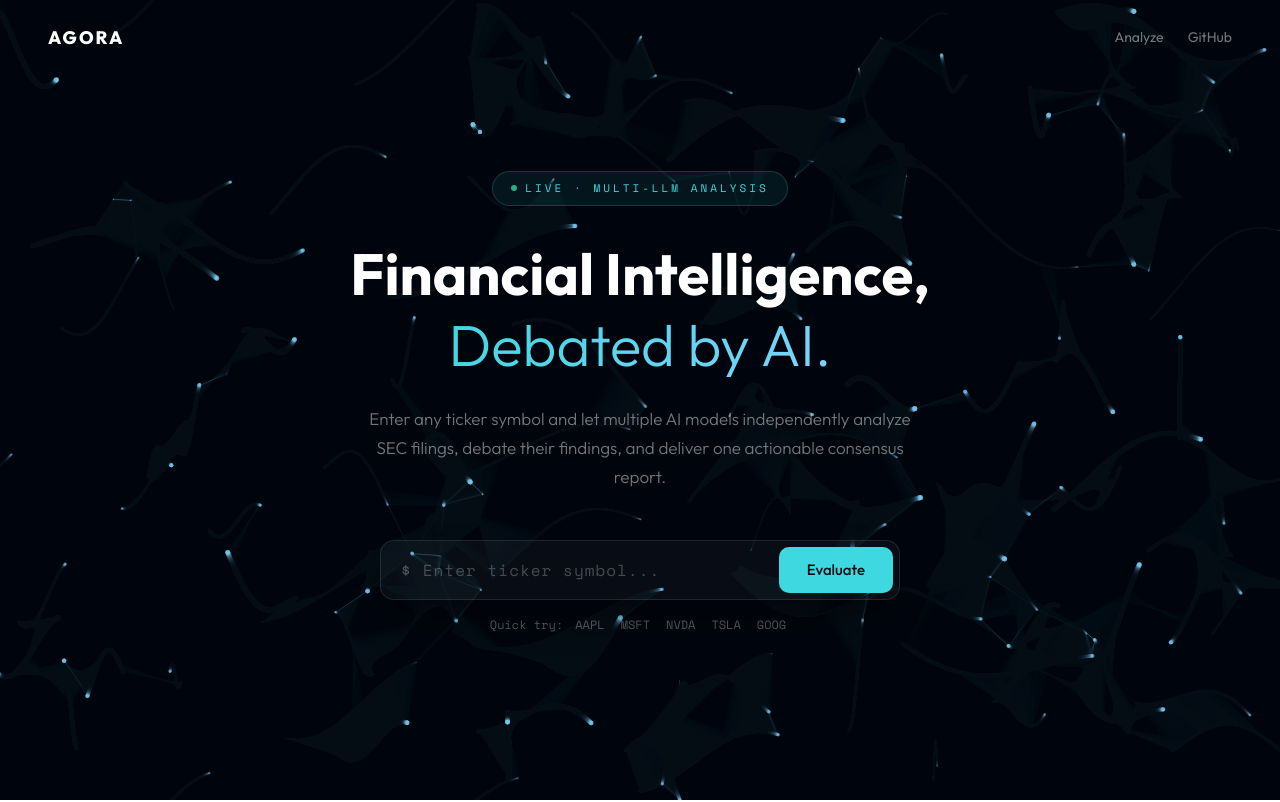
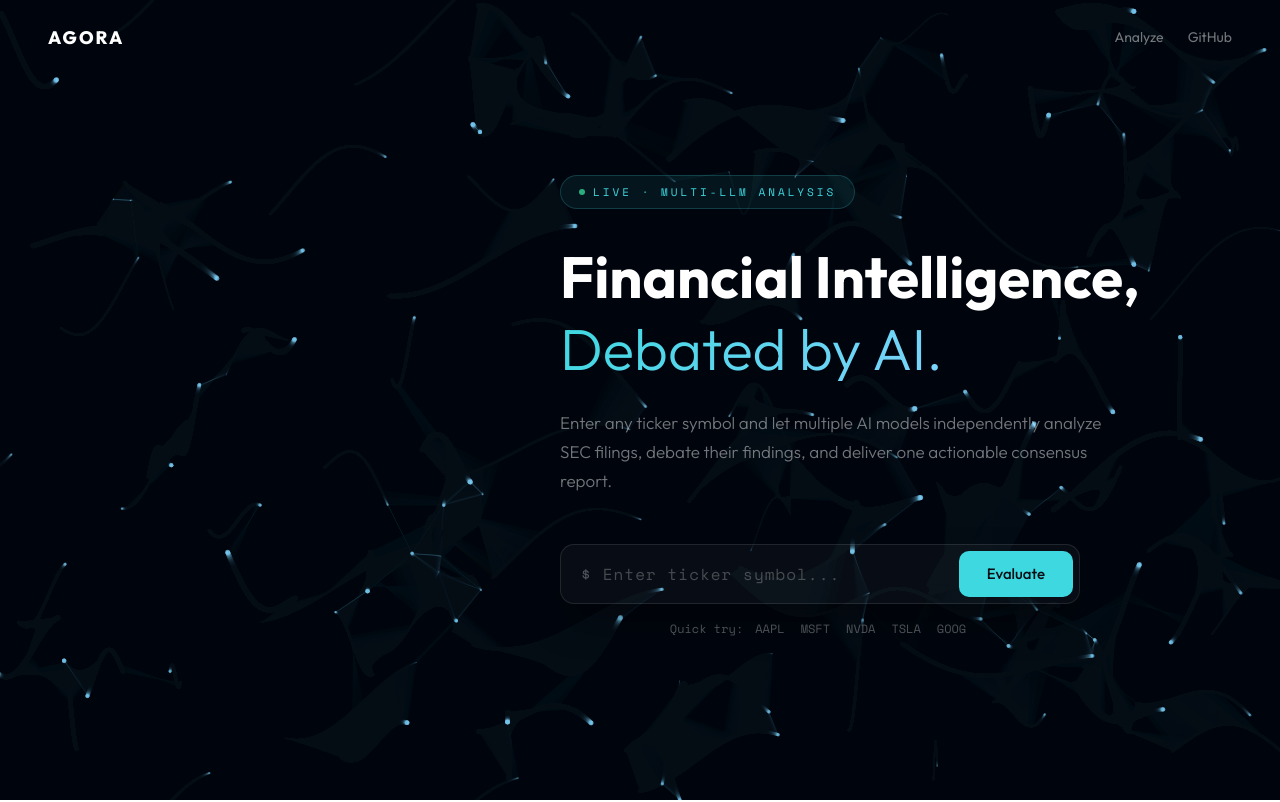
Before and after one commit to LouisZCode/AI_Powered_Stocks_Evaluation, a Next.js app in the folder frontend/: page / in a window 1280 px wide. Shown: the top 802 px of the page. Built offline with nearby package versions, Linux system fonts and the light colour scheme.

Commit message:
design: prepared for future add of crystal webpage element

```diff
--- a/frontend/src/app/page.tsx
+++ b/frontend/src/app/page.tsx
@@ -80,7 +80,7 @@ export default function HomePage() {
 
         {/* ── Hero ── */}
         <section
-          className="mx-auto flex w-full flex-col items-center text-center px-5 md:px-8 lg:px-12 pt-16 md:pt-24 pb-10 md:pb-15"
+          className="ml-auto flex flex-1 w-full lg:w-[60%] flex-col items-center lg:items-start justify-center text-center lg:text-left px-5 md:px-8 lg:px-12 lg:pr-16 pb-10 md:pb-15"
           style={{ maxWidth: 820 }}
         >
           {/* Badge */}
@@ -181,6 +181,7 @@ export default function HomePage() {
                 $
               </span>
               <input
+                id="hero-ticker"
                 type="text"
                 placeholder="Enter ticker symbol..."
                 className="flex-1 bg-transparent outline-none placeholder:text-white/25"
@@ -235,7 +236,8 @@ export default function HomePage() {
                   key={t}
                   type="button"
                   onClick={() => {
-                    window.location.href = `/analyze?ticker=${t}`;
+                    const input = document.querySelector<HTMLInputElement>("#hero-ticker");
+                    if (input) { input.value = t; input.focus(); }
                   }}
                   className="cursor-pointer transition-colors duration-200 hover:text-[#3dd8e0]"
                   style={{
```
